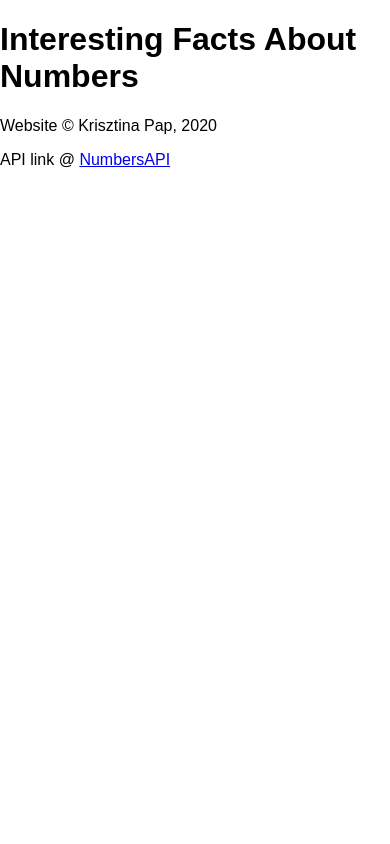
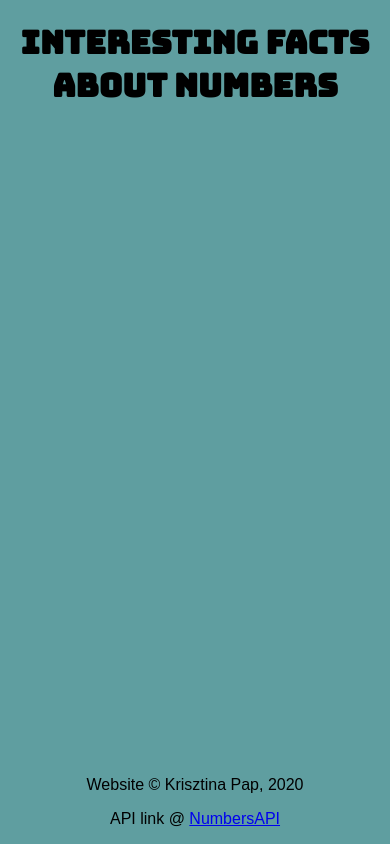
Before and after one commit to KrisztinaPap/js-random-number-fact-web-app, a plain HTML site: page index.html in a window 390 px wide. Drawn offline with Linux system fonts and the light colour scheme; no server answers.

Commit message:
Added mobile size formatting; Added Google Fonts;

```diff
--- a/css/main.css
+++ b/css/main.css
@@ -0,0 +1,37 @@
+html {
+    box-sizing: border-box;
+    text-align: center;
+    background-color: cadetblue;
+}
+
+footer {
+    position: fixed;
+    bottom: 0;
+    left: 0;
+    width: 100%;
+    text-align: center;
+}
+
+h1 {
+    font-size: 2rem;
+    font-family: 'Bungee', cursive;
+}
+
+.number {
+    font-size: 2.4rem;
+    font-family: 'Bungee', cursive;
+}
+
+.fact {
+    font-size: 1.4rem;
+    font-family: 'Open Sans', sans-serif;
+}
+
+#container {
+    display: flex;
+    justify-content: center;
+    align-items: center;
+    height: 50vh;
+    max-width: 90vw;
+    margin: auto;
+}
--- a/index.html
+++ b/index.html
@@ -5,7 +5,12 @@
     <meta name="viewport" content="width=device-width, initial-scale=1.0">
     <title>Interesting Facts About Numbers</title>
 
+    <!-- Google Fonts -->
+    <link href="https://fonts.googleapis.com/css2?family=Bungee&family=Open+Sans&display=swap" rel="stylesheet">
+
+    <!-- Normalize.css -->
     <link rel="stylesheet" href="css/normalize.css">
+
     <link rel="stylesheet" href="css/main.css">
 
     <script src="js/scripts.js" defer></script>
@@ -15,8 +20,10 @@
         <h1>Interesting Facts About Numbers</h1>
     </header>
 
-    <main id="fact-spot">
+    <main id="container">
+        <section id="fact-spot">
 
+        </section>
     </main>
 
     <footer>
--- a/js/scripts.js
+++ b/js/scripts.js
@@ -16,6 +16,8 @@ fetch ( 'http://numbersapi.com/random/year?json' )
         // Put the data into the elements
         factH2.textContent = `${newNumber}`;
         factPText.textContent = `${newFact}`;
+        factH2.classList.add( "number" );
+        factPText.classList.add( "fact" );
 
         // Append elements to parent paragraph
         factP.appendChild( factH2 );
```
